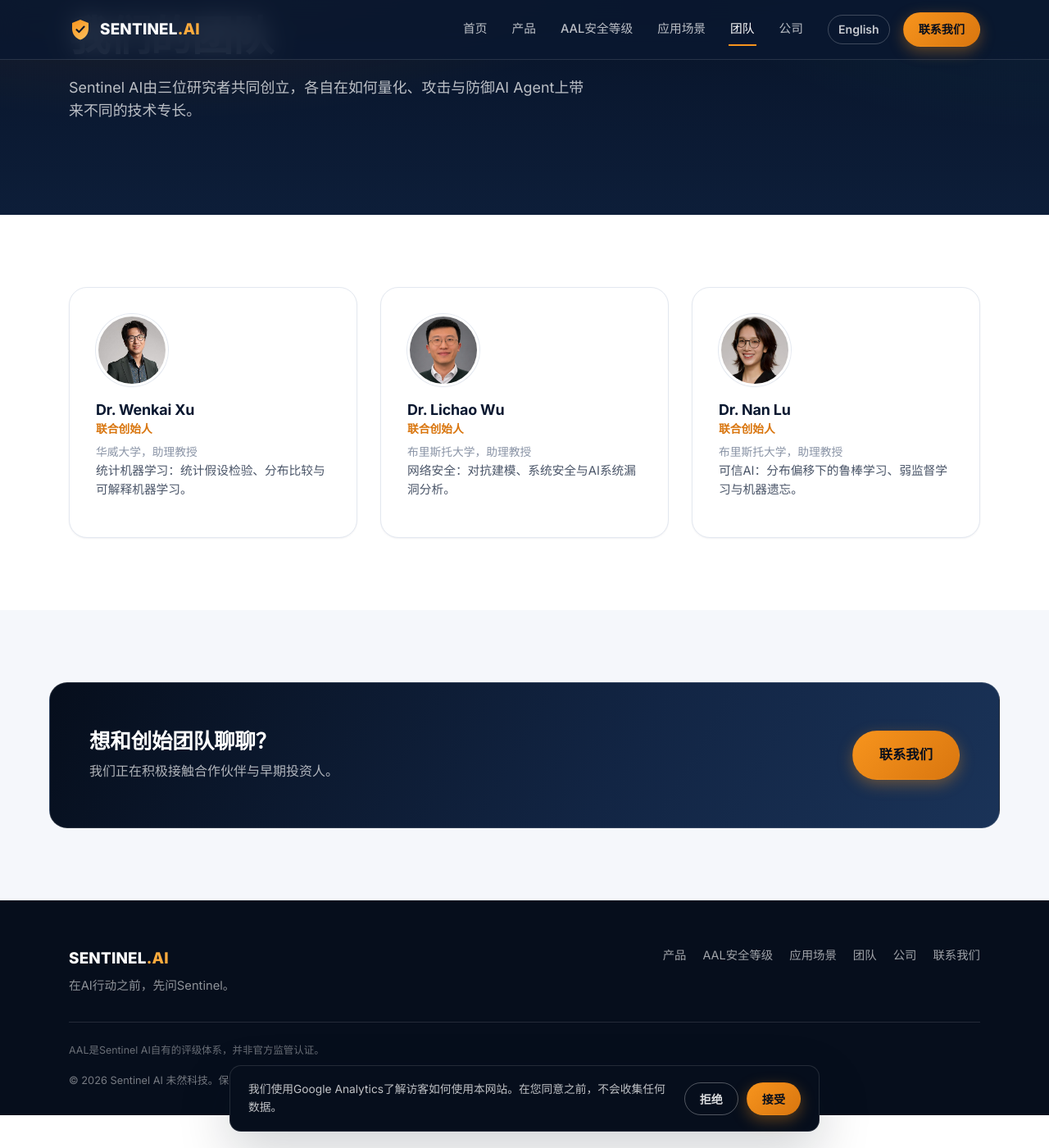
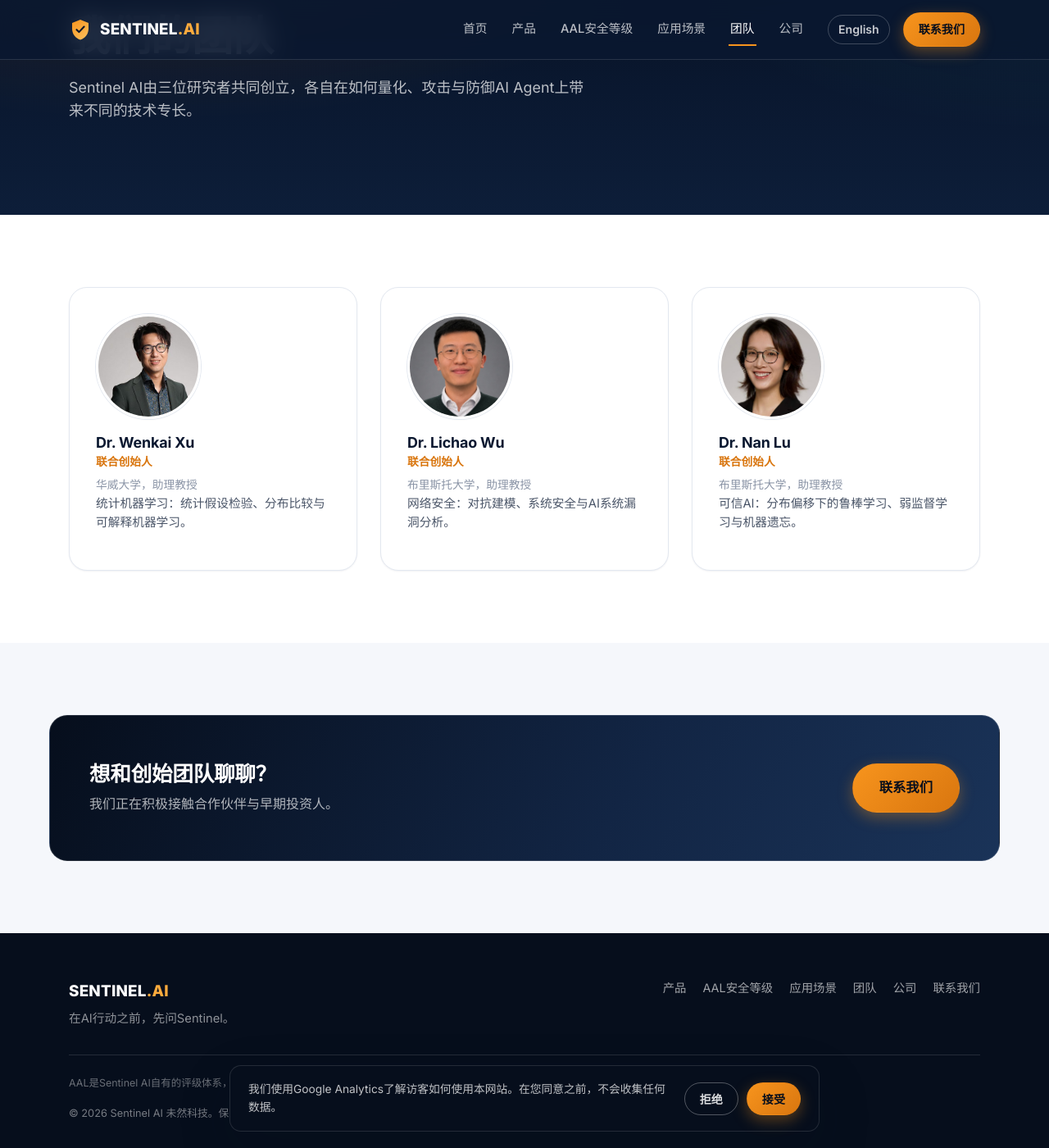
Before and after one commit to sentinel-ai-security/sentinel-ai-security.github.io, a Jekyll site: the page built from zh/team.html, in a window 1280 px wide and 1400 px high, scrolled down 189 px. Shown: the whole window at 82% size. Built offline with Jekyll 4.4.1, drawn with Linux system fonts in a browser that asks for light colours.

Commit message:
Increase team page avatar size (88px -> 128px)
Co-Authored-By: Claude Sonnet 5 <noreply@anthropic.com>

```diff
--- a/assets/css/style.css
+++ b/assets/css/style.css
@@ -545,7 +545,7 @@ tbody td:first-child { font-weight: 700; color: var(--navy-800); white-space: no
   box-shadow: var(--shadow-sm);
 }
 .team-avatar {
-  width: 88px; height: 88px;
+  width: 128px; height: 128px;
   border-radius: 50%;
   object-fit: cover;
   display: block;
```
